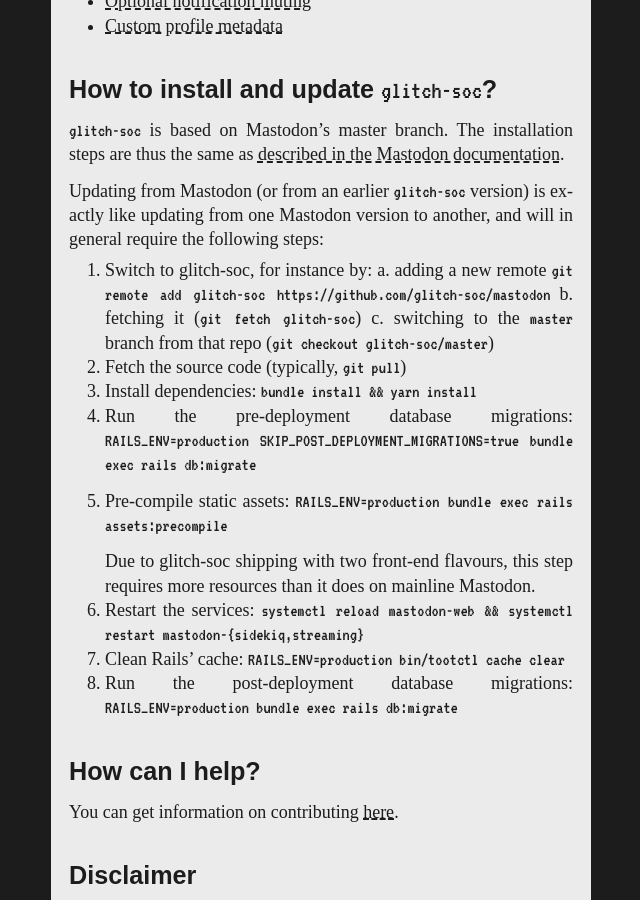
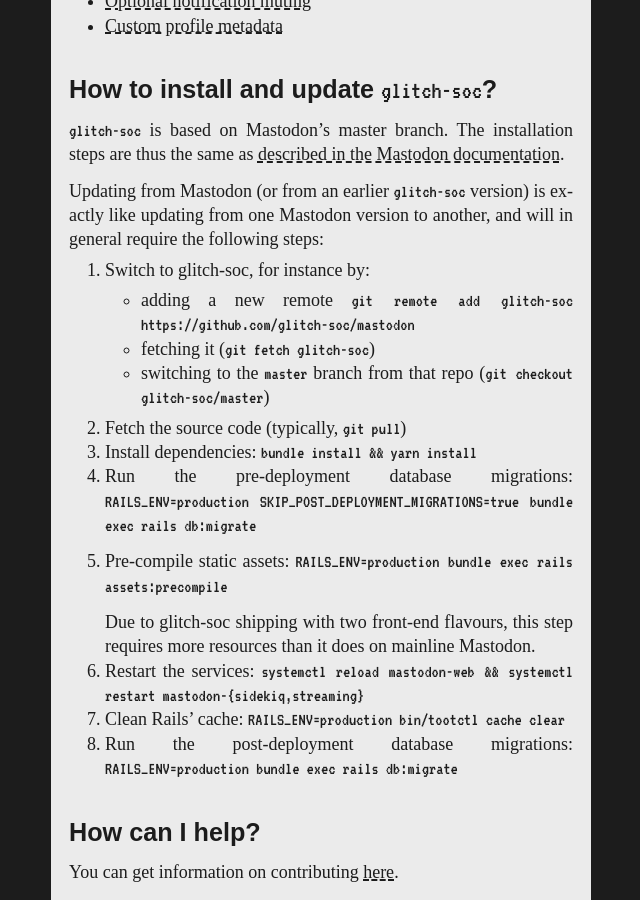
Before and after one commit to glitch-soc/docs, a Jekyll site: the page built from index.md, in a window 1280 px wide and 900 px high, scrolled down 1855 px. Shown: the whole window, without its empty margins (319-959 px from the left). Built offline with Jekyll 4.4.1, drawn with Linux system fonts in a browser that asks for light colours; some web fonts are replaced; our own code applies the rules of GitHub Pages for plain Markdown files.

```diff
--- a/index.md
+++ b/index.md
@@ -75,9 +75,9 @@ Updating from Mastodon (or from an earlier `glitch-soc` version) is exactly like
 to another, and will in general require the following steps:
 
 0. Switch to glitch-soc, for instance by:
-  a. adding a new remote `git remote add glitch-soc https://github.com/glitch-soc/mastodon`
-  b. fetching it (`git fetch glitch-soc`)
-  c. switching to the `master` branch from that repo (`git checkout glitch-soc/master`)
+    - adding a new remote `git remote add glitch-soc https://github.com/glitch-soc/mastodon`
+    - fetching it (`git fetch glitch-soc`)
+    - switching to the `master` branch from that repo (`git checkout glitch-soc/master`)
 1. Fetch the source code (typically, `git pull`)
 2. Install dependencies: `bundle install && yarn install`
 3. Run the pre-deployment database migrations: `RAILS_ENV=production SKIP_POST_DEPLOYMENT_MIGRATIONS=true bundle exec rails db:migrate`
```
